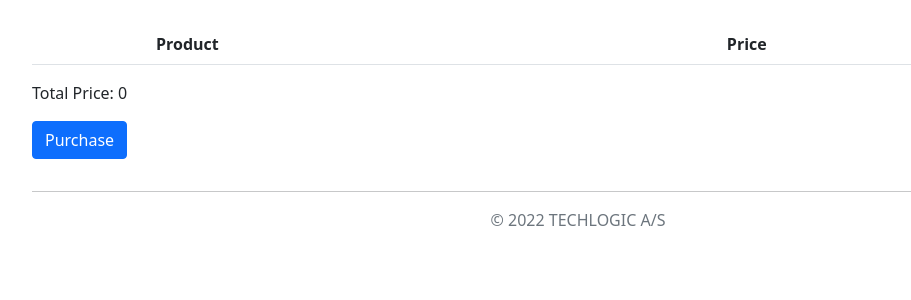
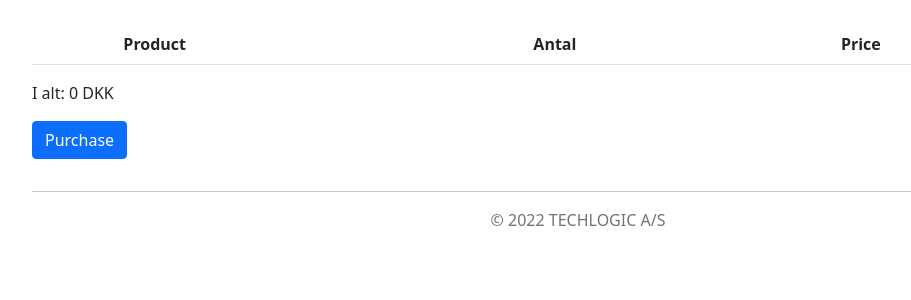
Before and after one commit to minilange/Informatik---projekt, a Flask app: page /cart in a window 1280 px wide. Shown: the part 73-373 px from the top of the page, without its empty margins (62-973 px from the left). Run offline with Flask 2, Linux system fonts and the light colour scheme; lists and menus that the app fills with data are empty.

Commit message:
Quantity on cart.html

```diff
--- a/templates/cart.html
+++ b/templates/cart.html
@@ -7,6 +7,7 @@
             <tr>
                 <th></th>
                 <th>Product</th>
+                <th>Antal</th>
                 <th>Price</th>
             </tr>
         </thead>
@@ -16,12 +17,13 @@
                 <tr>
                     <td><img src="{{product[5]}}.png" alt="product image" style="width: 100px;"></td>
                     <td>{{ product[1] }}</td>
+                    <td><input placeholder="1" type="number" onfocusout="updateQuantity()" min="1" max="5"></td>
                     <td>{{ product[2] }}</td>
                 </tr>
                 {% endfor %}
             </tbody>
         </table>
-        <p>Total Price: {{totalPrice}}</p>
+        <p>I alt: {{totalPrice}} DKK</p>
         <button class="btn btn-primary" type="submit">Purchase</button>
     </form>
 </div>
```
